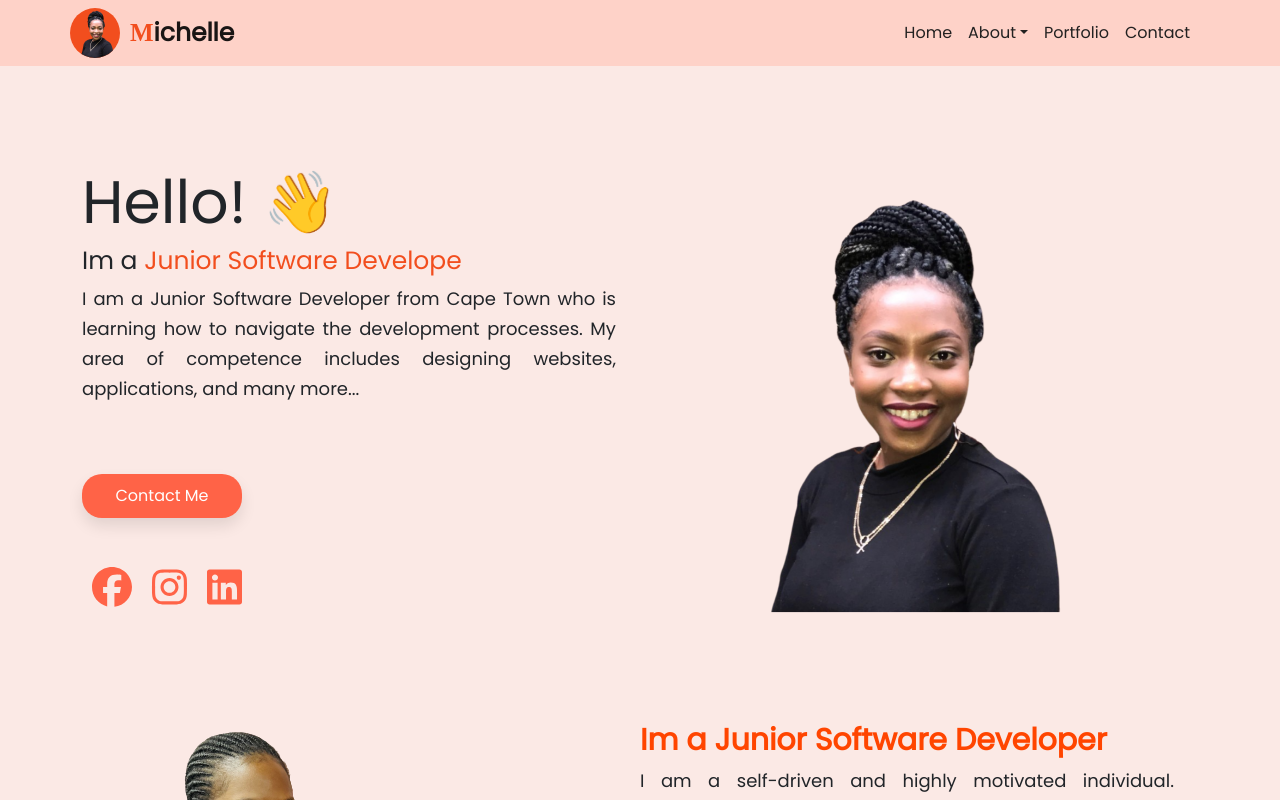
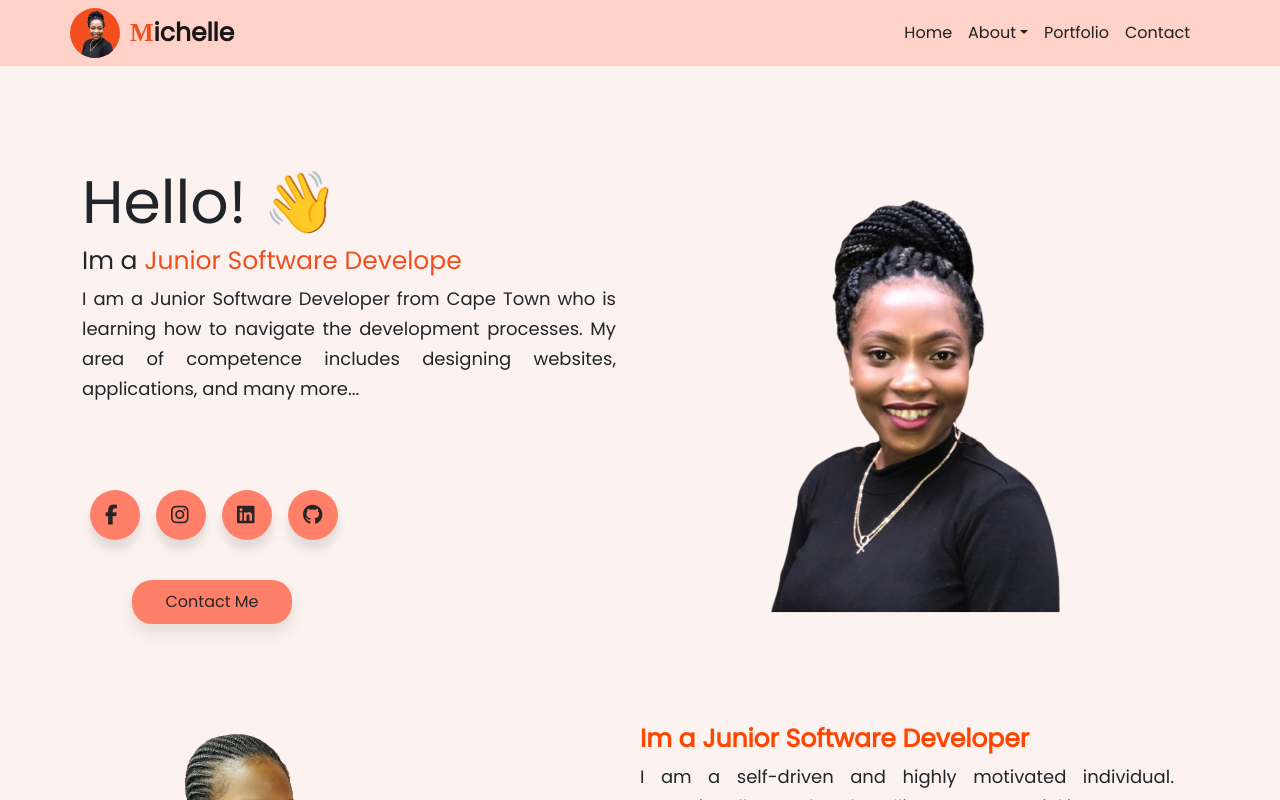
Before and after one commit to MichelleGoba/React_Portfolio, a React (Vite) app in the folder Portfolio/: page / in a window 1280 px wide. Shown: the top 800 px of the page. Built offline with nearby package versions, Linux system fonts and the light colour scheme; a web font is replaced by a local one.

Commit message:
modified about, contact, footer and home page

```diff
--- a/Portfolio/src/components/about/about.css
+++ b/Portfolio/src/components/about/about.css
@@ -15,7 +15,7 @@
     font-weight: 700;
  }
  .profession{
-    font-size: 30px;
+    font-size: 25px;
     font-weight: 600;
     color: orangered;
  }
@@ -62,13 +62,14 @@
 }
 .btn{
     border-radius: 20px;
-    color: white;
-    background-color: tomato;
+    color: #000;
+    background-color: rgba(255, 99, 71, 0.808);
     width: 160px;
 
   }
 
   .btn:hover{
+    color: white;
     background-color: rgb(255, 136, 0);
 
   }
@@ -117,6 +118,7 @@
 
     background-size: cover;
     }
+
     20%{
         background-image: url(../../images/css.png);
 
@@ -143,6 +145,13 @@
         background-position: center;
     background-repeat: no-repeat;
     background-size: cover;
+    }
+    10%{
+        background-image: url(../../images/office.jpg);
+        background-position: center;
+        background-repeat: no-repeat;
+        background-size: cover;
+
     }
 }
 
@@ -369,6 +378,12 @@
     .about-image, .content{
         width: 100%;
     }
+   .profession{
+    font-size: 20px;
+   }
+    .about-image{
+        margin-bottom:30px ;
+    }
 
   }
 
--- a/Portfolio/src/components/contact/contact.css
+++ b/Portfolio/src/components/contact/contact.css
@@ -123,11 +123,16 @@
  margin-top: 20px;
   border-radius: 20px;
   color: white;
-  background-color:#F24E1E;
+  background-color:rgba(255, 99, 71, 0.808);
   width: 160px;
 
 }
-
+.button:hover {
+  background-color: #2EE59D;
+  box-shadow: 0px 15px 20px rgba(46, 229, 157, 0.4);
+  color: #fff;
+  transform: translateY(-7px);
+}
 
 
 /* Media quiries */
--- a/Portfolio/src/components/footer/footer.css
+++ b/Portfolio/src/components/footer/footer.css
@@ -35,13 +35,11 @@
 
 
 .icon{
-    background-color: #FED2C8;
+
     padding-top: 20px;
 }
 
-.icon a{
-    background-color: #FED2C8;
-}
+
 
 .row{
     padding: 0;
@@ -192,3 +190,14 @@
 
 
 }
+
+@media(max-width:375px){
+    #copyright{
+        padding-left: 76px;
+        padding-top: 30px;
+    }
+    #logo{
+        padding-top: 25px;
+        padding-left: 165px;
+    }
+}
--- a/Portfolio/src/components/home/Home.jsx
+++ b/Portfolio/src/components/home/Home.jsx
@@ -37,18 +37,28 @@ const Home = () => {
             includes designing websites, applications, and many more...
           </p>
 
-          {/* Home buton start */}
 
-          <div className="home-button">
-          <a href="#contact">Contact Me</a>
-          </div>
-
-
-          {/* Home buton end */}
 
           {/* Social icons start*/}
           <div className="social-icons">
-            <a href="#">
+              <div className="icon facebook">
+                <div className="tooltip">Facebook</div>
+                <a href="#"><span><i className="fab fa-facebook-f"></i></span></a>
+            </div>
+            <div className="icon instagram">
+                <div className="tooltip">Instagram</div>
+                <a><span><i className="fab fa-instagram"></i></span></a>
+            </div>
+            <div className="icon linkedin">
+                <div className="tooltip">Linkedin</div>
+                <a><span><i className="fab fa-linkedin"></i></span></a>
+            </div>
+            <div className="icon github">
+                <div className="tooltip">Github</div>
+                <a><span><i className="fab fa-github"></i></span></a>
+            </div>
+
+            {/* <a href="#">
               <FontAwesomeIcon icon={faFacebook} />
             </a>
 
@@ -58,9 +68,16 @@ const Home = () => {
 
             <a href="#">
               <FontAwesomeIcon icon={faLinkedin} />
-            </a>
+            </a> */}
           </div>
           {/* Social icons end */}
+
+             {/* Home buton start */}
+
+             <div className="home-button">
+              <a href="#contact">Contact Me</a>
+            </div>
+          {/* Home buton end */}
         </Col>
 
         {/* Home image start */}
--- a/Portfolio/src/components/home/home.css
+++ b/Portfolio/src/components/home/home.css
@@ -5,7 +5,7 @@
 
 }
 body{
-    background-color:  #FBE9E5;
+    background-color:  #fbe9e588;
 }
 .home-section{
     padding-top: 100px;
@@ -68,12 +68,18 @@ body{
     color: #F24E1E;
 }
 
+.home-buttons{
+  display: flex;
+  gap: 10px;
+}
+
 .home-button {
-    margin-top:70px;
+    margin-top:40px;
+    margin-left: 50px;
     width:160px;
     padding:10px;
     border-radius: 20px;
-    background:tomato;
+    background:rgba(255, 99, 71, 0.808);
     text-align: center;
     box-shadow: 0px 8px 15px rgba(0, 0, 0, 0.1);
     transition: all 0.3s ease 0s;
@@ -82,7 +88,6 @@ body{
 
   }
   .home-button:hover{
-    /* background-color: orange; */
     background-color: orange;
     box-shadow: 0px 15px 20px rgba(229, 186, 46, 0.4);
     color: #fff;
@@ -91,51 +96,105 @@ body{
   }
   .home-button a{
     text-decoration: none;
-    color: white;
+    color: #272525;
   }
 
 
-  .button {
-    width: 140px;
-    height: 45px;
-    font-family: 'Roboto', sans-serif;
-    font-size: 11px;
-    text-transform: uppercase;
-    letter-spacing: 2.5px;
-    font-weight: 500;
-    color: #000;
-    background-color: #fff;
-    border: none;
-    border-radius: 45px;
-    box-shadow: 0px 8px 15px rgba(0, 0, 0, 0.1);
-    transition: all 0.3s ease 0s;
-    cursor: pointer;
-    outline: none;
+
+  /* social icons start */
+
+  .social-icons{
+    padding-top: 50px;
+    display: inline-flex;
   }
 
-  .button:hover {
-    background-color: #2EE59D;
-    box-shadow: 0px 15px 20px rgba(46, 229, 157, 0.4);
+.social-icons .icon{
+    margin: 0 8px;
+    display: flex;
+    align-items: center;
+    justify-content: center;
+    flex-direction: column;
+    position: relative;
+    z-index: 2;
+    cursor: pointer;
+    transition: all 0.4s cubic-bezier(0.68, -0.55, 0.265,1.55);
+  }
+  .social-icons .icon a span{
+    position: relative;
+    height: 50px;
+    width: 50px;
+    color: #272525;
+    display: block;
+    background-color: rgba(255, 99, 71, 0.808);
+    border-radius: 50%;
+    z-index: 2;
+    box-shadow: 0 10px 10px rgba(0,0,0,0.1);
+  }
+
+  .social-icons .icon:hover a span {
     color: #fff;
-    transform: translateY(-7px);
   }
-.social-icons{
-    padding-top: 40px;
-    display: inline-block;
 
-
-}
-.social-icons a{
-    color: tomato;
-    font-size: 40px;
-    margin: 0 10px;
+  .social-icons .icon a span i{
+    font-size: 20px;
+    line-height:50px ;
+    padding-left: 15px;
 
   }
 
-.social-icons a:hover{
-    color:orange;
+  .social-icons .icon .tooltip{
+    position: absolute;
+    top: 0px;
+    color: #fff;
+    background:#fff;
+    font-size: 15px;
+    padding: 10px 15px;
+    border-radius: 25px;
+    box-shadow: 0 10px 10px rgba(0,0,0,0.1);
+    opacity: 0;
+    pointer-events: none;
+    transition: all 0.4s cubic-bezier(0.68, -0.55, 0.265,1.55);
+  }
+  .social-icons .icon:hover .tooltip{
+    top: -70px;
+    opacity: 1;
+    pointer-events: auto;
+  }
 
+  .social-icons .icon .tooltip::before{
+    position: absolute;
+    content: '';
+    height: 15px;
+    width: 15px;
+    /* background:#fff ; */
+    bottom: -8px;
+    left:50% ;
+    transform: translateX(-50%) rotate(45deg);
+  }
 
+  .social-icons .icon:hover a span,
+  .social-icons .icon:hover .tooltip{
+    text-shadow:0px -1px 0px rgba(0,0,0,0.4) ;
+  }
+  .social-icons .facebook:hover a span,
+  .social-icons .facebook:hover .tooltip,
+  .social-icons .facebook:hover .tooltip::before{
+    background:#3B5999;
+  }
+  .social-icons .instagram:hover a span,
+  .social-icons .instagram:hover .tooltip,
+  .social-icons .instagram:hover .tooltip::before{
+    background:#e1306c;
+  }
+  .social-icons .linkedin:hover a span,
+  .social-icons .linkedin:hover .tooltip,
+  .social-icons .linkedin:hover .tooltip::before{
+    background:#0077b5;
+  }
+  .social-icons .github:hover a span,
+  .social-icons .github:hover .tooltip,
+  .social-icons .GITHUB:hover .tooltip::before{
+    background:#333;
   }
 
 
@@ -156,6 +215,9 @@ body{
 
   }
 
+
+  /* media quiries */
+
   @media (max-width: 600px){
     .greeting{
         font-size: 30px;
@@ -168,6 +230,10 @@ body{
         height: 100%;
         width: 100%;
 
+
+      }
+      .image-container{
+        padding-top: 50px;
 
       }
       .content p{
@@ -188,7 +254,9 @@ body{
         width: 100%;
         text-align: center;
 
+
       }
+
       .content p{
 
        width: 100%;
```
Also changed, not shown: Portfolio/src/images/office.jpg (added). Lines whose indentation alone changed are shown as unchanged.
